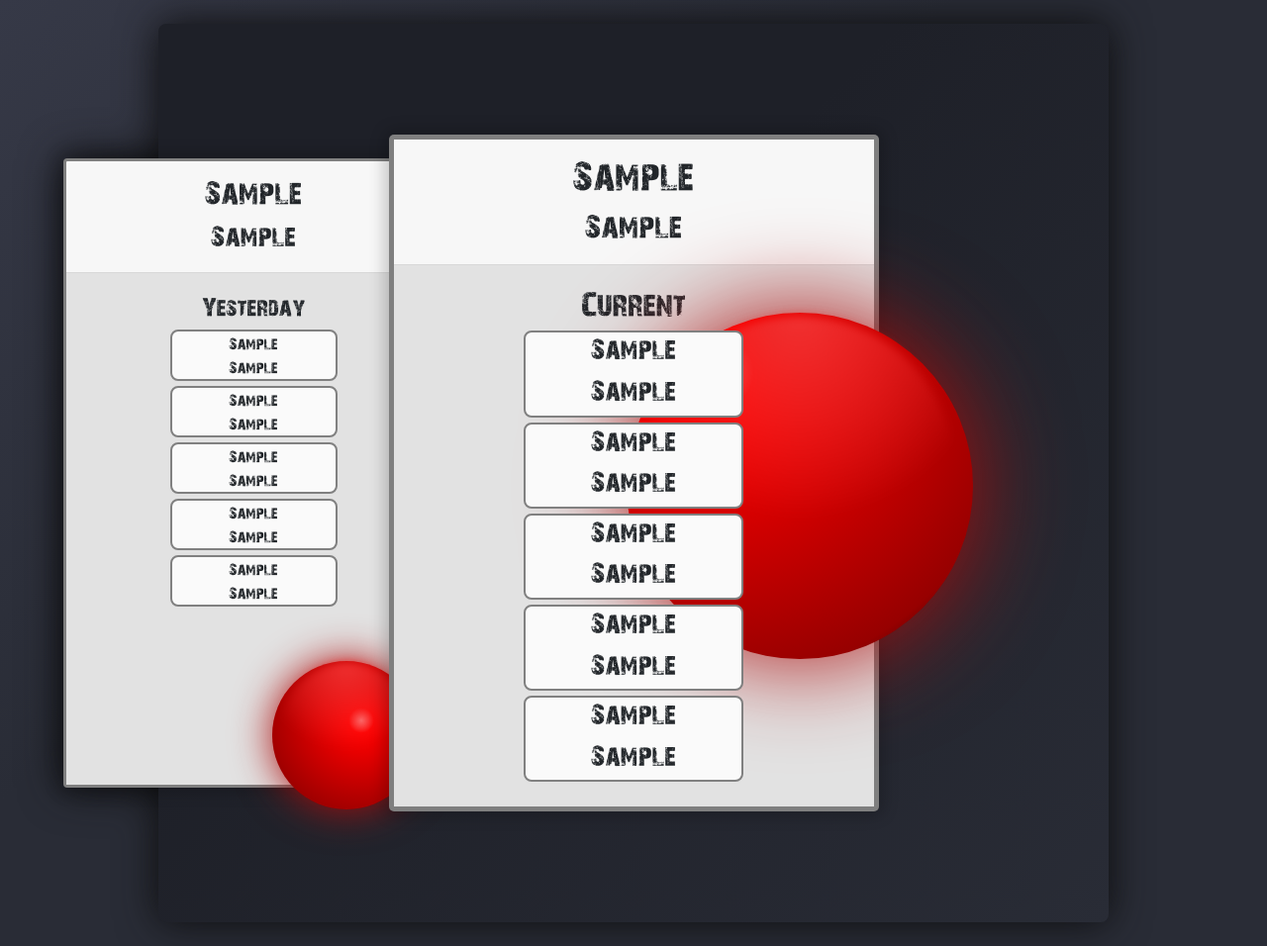
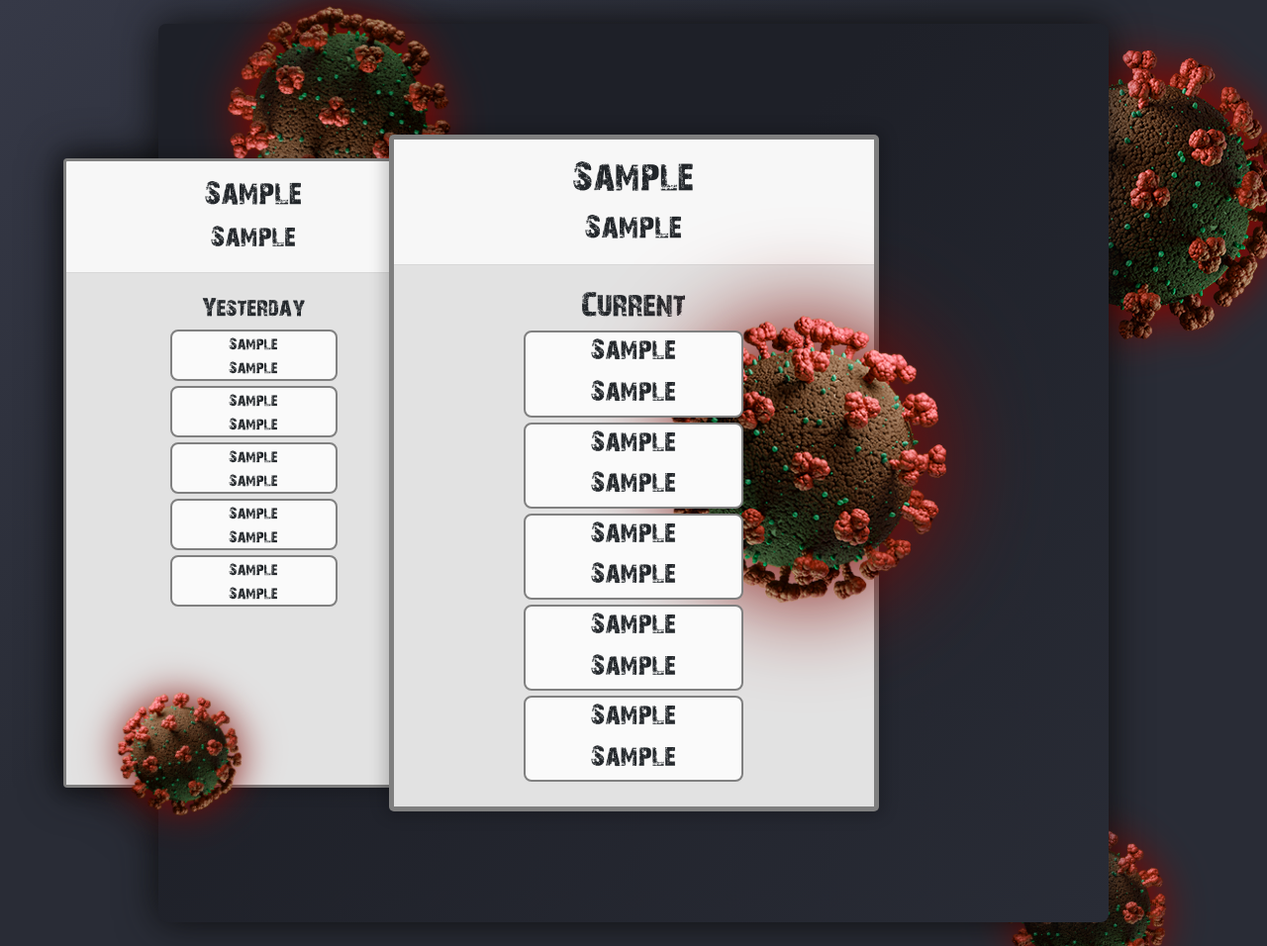
Before and after one commit to hackwithcameron/DjangoCovidScraper, a Django app: template templates/COVIDPage/index.html in a window 1280 px wide. Shown: the whole page at 99% size. Run offline with Django 3.2, Linux system fonts and the light colour scheme; the template is opened without the code that fills it: most values are stand-ins (such as "Sample title", 1, 10 or a date in 2020); some libraries are stand-ins or nearby versions.

Commit message:
UI changes
Removed red sphere replaced with virus picture

```diff
--- a/static/css/covidwebpage.css
+++ b/static/css/covidwebpage.css
@@ -43,6 +43,10 @@
     display: flex;
     justify-content: center;
     align-items: center;
+}
+
+.card{
+    z-index: 2;
 }
 
 #current{
@@ -92,53 +96,50 @@
     position: relative;
 }
 
-#VirusPic{
+.virus{
     position: absolute;
+    overflow: hidden;
+    border-radius: 50%;
+    filter: drop-shadow(0px 0px 20px rgb(17, 12, 173)) hue-rotate(140deg);
+}
+
+.virusBig{
     top: 175px;
     right: -100px;
     z-index: 1;
     width: 350px;
-    overflow: hidden;
-    border-radius: 50%;
-    filter: drop-shadow(0px 0px 20px rgba(173, 12, 12, 1));
+    filter: drop-shadow(0px 0px 50px rgb(17, 12, 173)) hue-rotate(140deg);
 }
 
-.sphereBig{
-    height: 350px;
-    width: 350px;
-    top: 175px;
-    right: -100px;
-    z-index: 1;
-    filter: drop-shadow(0 0 50px rgb(173, 12, 12));
+
+.virusSmall{
+    width: 150px;
+    bottom: -35px;
+    left: 10%;
+    filter: drop-shadow(0px 0px 20px rgb(17, 12, 173)) hue-rotate(140deg);
+    transform: rotate(-65deg) perspective(10px);
 }
 
-.sphereSmall{
-    height: 150px;
-    width: 150px;
-    bottom: -25px;
-    right: 20px;
-    filter: drop-shadow(0 0 20px rgb(173, 12, 12));
+#backgroundVirus2{
+    top: -20px;
+    left: 50px;
+    z-index: 1;
+    width: 275px;
+    transform: rotate(165deg);
+ }
+
+#backgroundVirus3{
+  right: -50px;
+  top: 50px;
+  transform: rotate(-90deg);
 }
 
-.sphere{
-    display: block;
-    position: absolute;
-    background-color: rgba(173, 12, 12, 1);
-    border-radius: 50%;
-    background: radial-gradient(circle at 90px 60px, rgb(255, 126, 126), rgb(255, 0, 0) 10%, rgb(151, 0, 0) 80%, rgb(4, 0, 0) 100%);
+#backgroundVirus4{
+  right: 85px;
+  bottom: -50px;
+  width: 200px;
+  transform: rotate(-50deg);
 }
 
-.sphere::before{
-    content: "";
-    position: absolute;
-    top: 1%;
-    left: 5%;
-    width: 90%;
-    height: 90%;
-    border-radius: 50%;
-    background: radial-gradient(circle at 50% 0px, #f03131, rgba(255, 255, 255, 0) 58%);
-    filter: blur(5px);
-    z-index: 1;
-}
 
 /********** Screen Sizing **********/
--- a/templates/COVIDPage/index.html
+++ b/templates/COVIDPage/index.html
@@ -4,11 +4,15 @@
 <section>
     <div class="container-fluid">
         <div id="background">
+            <img src="{% static 'images/VirusPic.png' %}" class="virus" id="backgroundVirus3" alt=" ">
+            <img src="{% static 'images/VirusPic.png' %}" class="virus" id="backgroundVirus4" alt=" ">
         </div>
         <div class="mainContainer">
             <div class="row">
+                <img src="{% static 'images/VirusPic.png' %}" class="virus" id="backgroundVirus2" alt=" ">
+
                 <div class="card" id="past">
-                    <div class="sphere sphereSmall"></div>
+                    <img src="{% static 'images/VirusPic.png' %}" class="virus virusSmall" alt=" ">
                     <div class="card-header">
                         <h2>{{headerInfo.0}}</h2>
                         <h3>{{stateInfo.0}}</h3>
@@ -38,10 +42,7 @@
                     </div>
                 </div>
                 <div class="card" id="current">
-                    <!--
-                    <img src="{% static 'images/VirusPicture2.png' %}" id="VirusPic" alt="Virus Picture">
-                    -->
-                    <div class="sphere sphereBig"></div>
+                    <img src="{% static 'images/VirusPic.png' %}" class="virus virusBig" alt=" ">
                     <div class="card-header">
                         <h1>{{headerInfo.0}}</h1>
                         <h2>{{stateInfo.0}}</h2>
```
Also changed, not shown: static/images/VirusPic.png (added).
